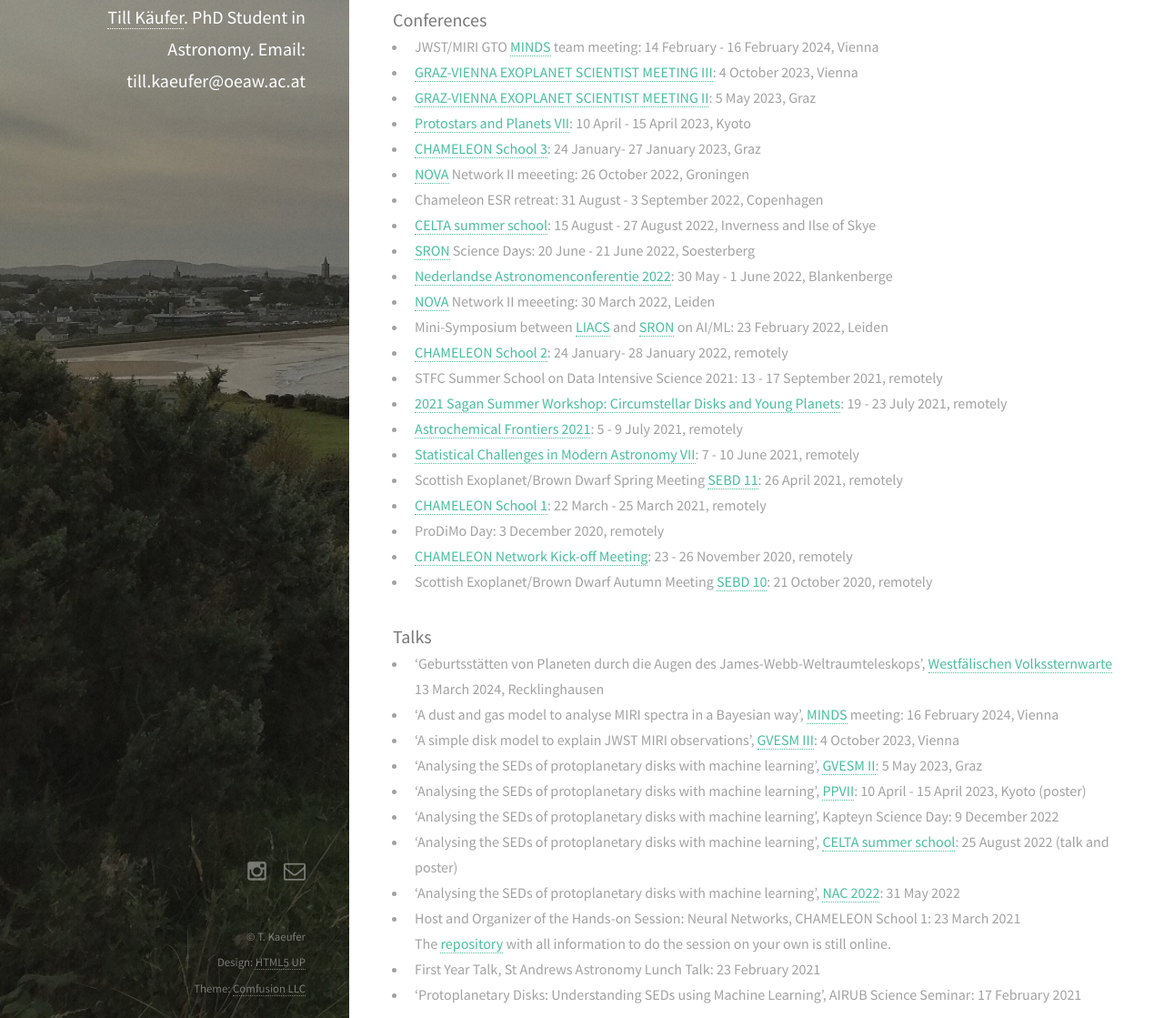
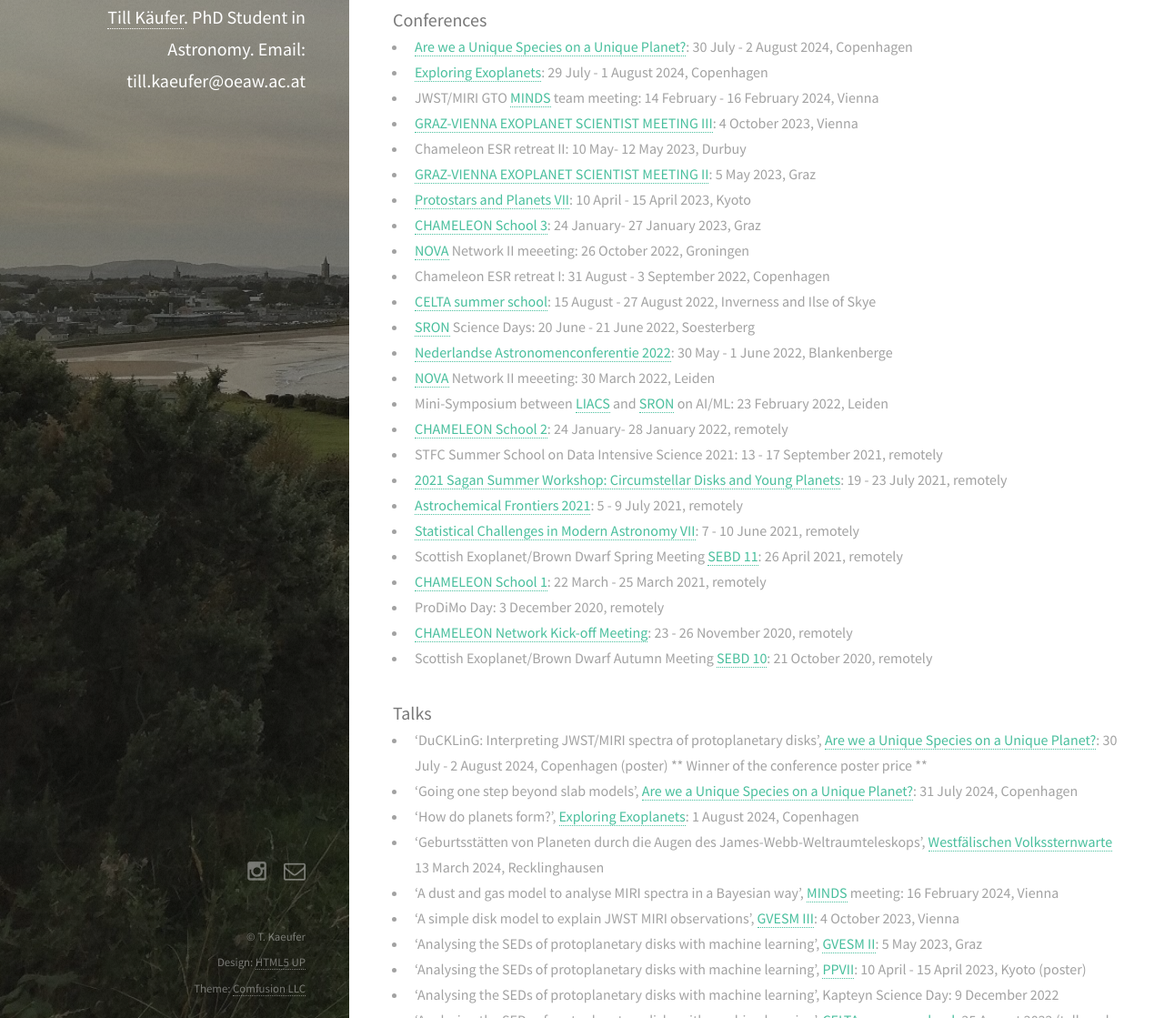
Before and after one commit to tillkaeufer/tillkaeufer.github.io, a Jekyll site: the page built from _posts/2020-10-06-talks.markdown, in a window 1280 px wide and 1400 px high, scrolled down 586 px. Shown: the part 219-1338 px from the top of the window at 91% size. Built offline with Jekyll 4.4.1, drawn with Linux system fonts in a browser that asks for light colours; nearby versions of some CDN libraries; grey boxes are pictures that could not be loaded.

Commit message:
after copenhagen conference

```diff
--- a/_posts/2020-10-06-talks.markdown
+++ b/_posts/2020-10-06-talks.markdown
@@ -11,13 +11,16 @@ permalink: 'events'
 
 ### Conferences
 
+- [Are we a Unique Species on a Unique Planet?](https://cels.nbi.ku.dk/english/conference-cels): 30 July - 2 August 2024, Copenhagen
+- [Exploring Exoplanets](https://exploringexoplanets.eu/): 29 July - 1 August 2024, Copenhagen
 - JWST/MIRI GTO [MINDS](https://minds.cab.inta-csic.es/) team meeting: 14 February - 16 February 2024, Vienna
 - [GRAZ-VIENNA EXOPLANET SCIENTIST MEETING III](https://www.oeaw.ac.at/en/iwf/meetings/gvesm/gvesm-iii): 4 October 2023, Vienna
+- Chameleon ESR retreat II: 10 May- 12 May 2023, Durbuy
 - [GRAZ-VIENNA EXOPLANET SCIENTIST MEETING II](https://www.oeaw.ac.at/en/iwf/meetings/gvesm/gvesm-ii): 5 May 2023, Graz
 - [Protostars and Planets VII](http://ppvii.org/): 10 April - 15 April 2023, Kyoto
 - [CHAMELEON School 3](https://chameleon.iwf.oeaw.ac.at/training-events/chameleon-school-iii/): 24 January- 27 January 2023, Graz
 - [NOVA](https://nova-astronomy.nl/) Network II meeeting: 26 October 2022, Groningen
-- Chameleon ESR retreat: 31 August - 3 September 2022, Copenhagen
+- Chameleon ESR retreat I: 31 August - 3 September 2022, Copenhagen
 - [CELTA summer school](http://www.wolfbane.com/astrocelta/): 15 August - 27 August 2022, Inverness and Ilse of Skye
 - [SRON](https://www.sron.nl/) Science Days: 20 June - 21 June 2022, Soesterberg
 - [Nederlandse Astronomenconferentie 2022](https://indico.cern.ch/event/1113693/): 30 May - 1 June 2022, Blankenberge
@@ -35,6 +38,11 @@ permalink: 'events'
 - Scottish Exoplanet/Brown Dwarf Autumn Meeting [SEBD 10](https://sebd10.sciencesconf.org/): 21 October 2020, remotely
 
 ### Talks
+
+
+- 'DuCKLinG: Interpreting JWST/MIRI spectra of protoplanetary disks', [Are we a Unique Species on a Unique Planet?](https://cels.nbi.ku.dk/english/conference-cels): 30 July - 2 August 2024, Copenhagen (poster) ** Winner of the conference poster price **
+- 'Going one step beyond slab models', [Are we a Unique Species on a Unique Planet?](https://cels.nbi.ku.dk/english/conference-cels): 31 July 2024, Copenhagen
+- 'How do planets form?', [Exploring Exoplanets](https://exploringexoplanets.eu/): 1 August 2024, Copenhagen
 - 'Geburtsstätten von Planeten durch die Augen des James-Webb-Weltraumteleskops', [Westfälischen Volkssternwarte](https://sternwarte-recklinghausen.de/) 13 March 2024, Recklinghausen
 - 'A dust and gas model to analyse MIRI spectra in a Bayesian way', [MINDS](https://minds.cab.inta-csic.es/) meeting: 16 February 2024, Vienna
 - 'A simple disk model to explain JWST MIRI observations', [GVESM III](https://www.oeaw.ac.at/en/iwf/meetings/gvesm/gvesm-iii): 4 October 2023, Vienna
--- a/_posts/2020-10-08-CV.markdown
+++ b/_posts/2020-10-08-CV.markdown
@@ -9,7 +9,7 @@ permalink: 'cv'
 
 ### Education
 + 2020 - now: PhD in Astronomy at the University of St&nbsp;Andrews, SRON, and the IWF
-Thesis: Machine Learning from Complex Disk Models
+Thesis: Unlocking a Bayesian View on Protoplanetary Disks
 + 2018 -2020: M.Sc. in Physics at the Ruhr-University Bochum, Germany
 Thesis: Analysing the Performance of Self-Organizing Maps for the Classification of Low Surface Brightness Objects
 + 2015 - 2018: B.Sc. in Physics at the Ruhr-University Bochum, Germany
```
